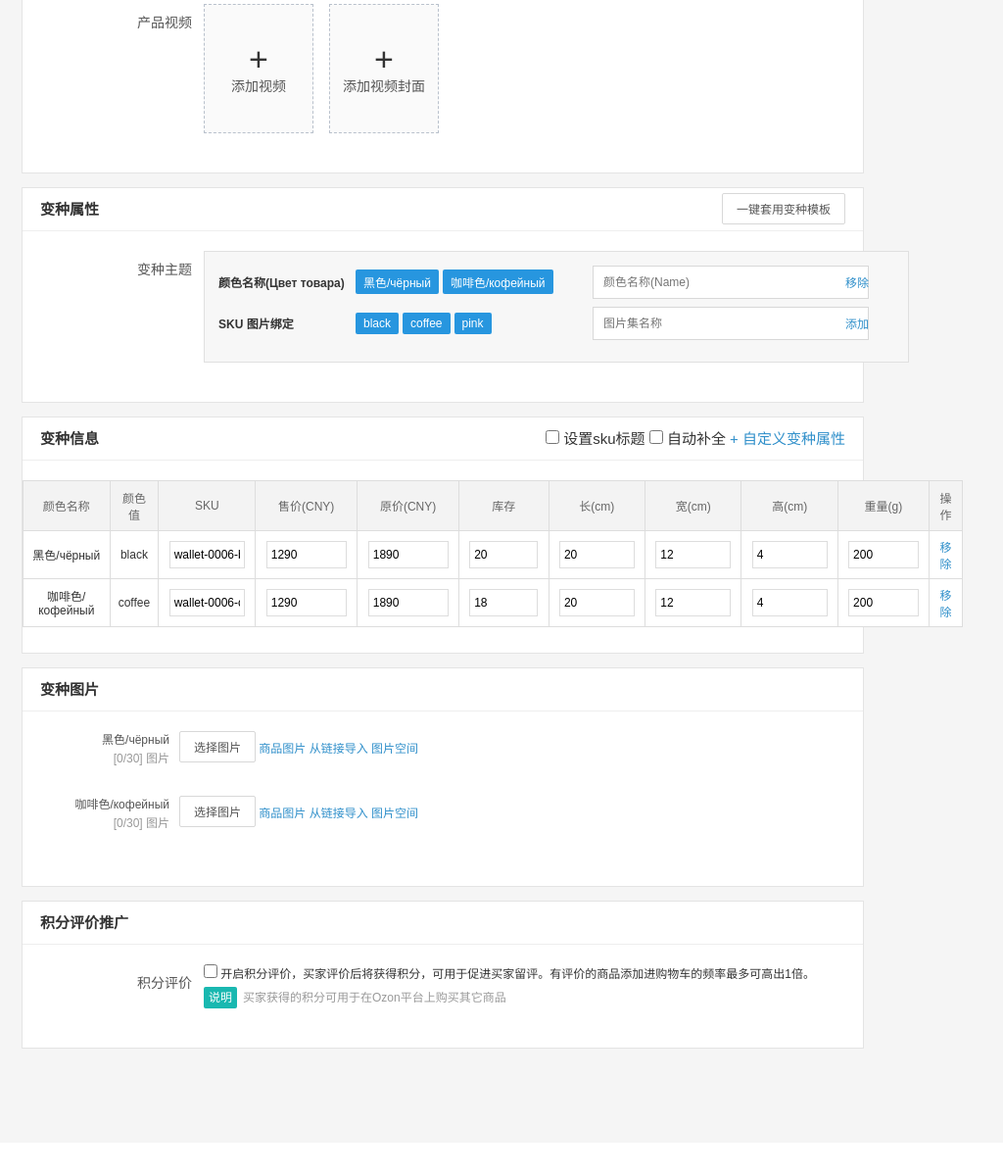
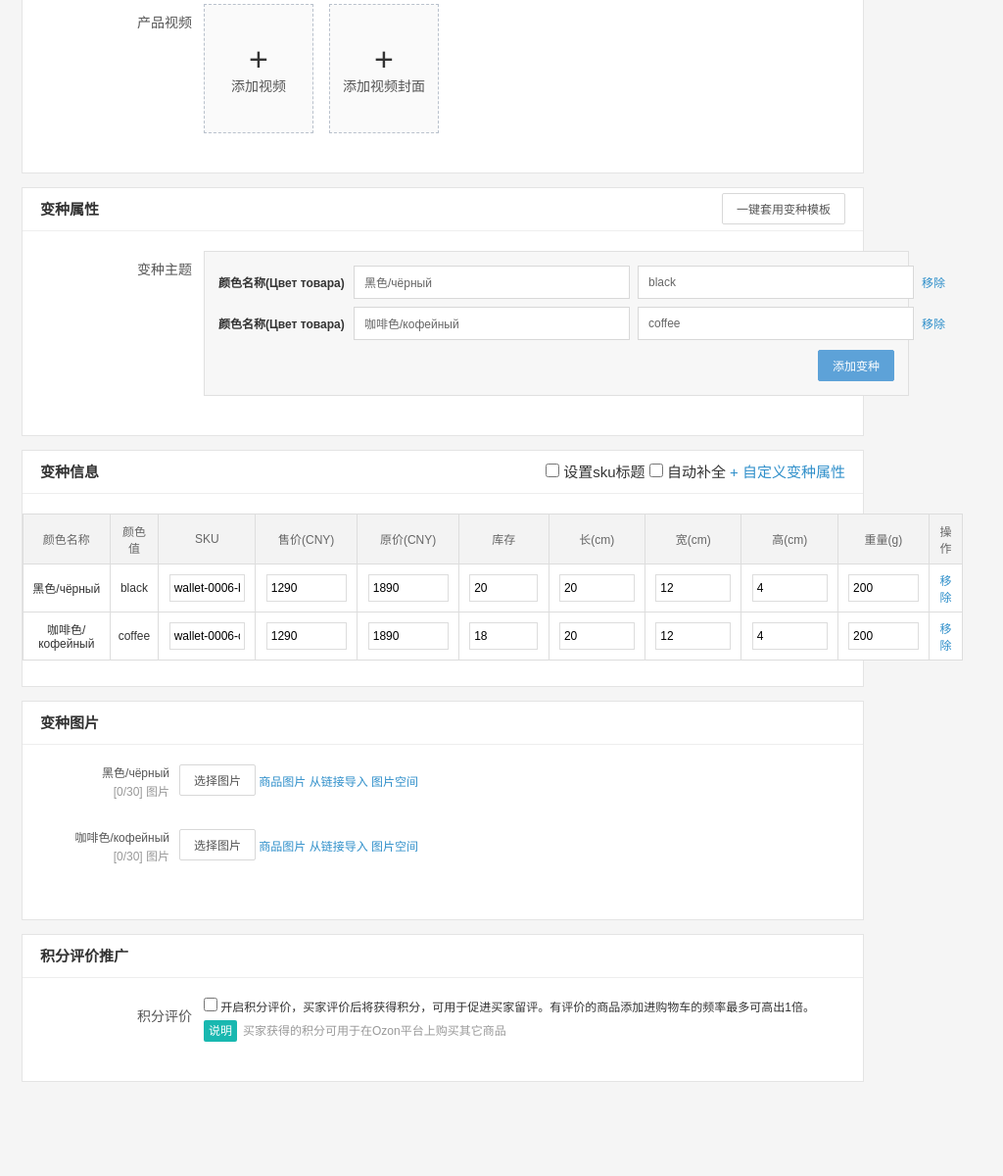
Before and after one commit to RForestLiu/sERP, a Flask app: page /ozon-product/edit in a window 1280 px wide. Shown: the part 2094-3294 px from the top of the page at 98% size, without its empty margins (0-1024 px from the left). Before the commit the page ends 3164 px from the top, so only its background shows below. Run offline with Flask 3, Linux system fonts and the light colour scheme; some libraries are stand-ins or nearby versions.

Commit message:
feat: edit ozon variant themes

```diff
--- a/templates/ozon_product_editor.html
+++ b/templates/ozon_product_editor.html
@@ -280,10 +280,15 @@
         }
         .variant-row {
             display: grid;
-            grid-template-columns: 130px 1fr 250px 50px;
+            grid-template-columns: 130px 1fr 1fr 52px;
             gap: 8px;
             align-items: center;
             margin-bottom: 8px;
+        }
+        .variant-theme-actions {
+            margin-top: 10px;
+            display: flex;
+            justify-content: flex-end;
         }
         .pill {
             display: inline-block;
@@ -769,8 +774,8 @@
             <div class="form-card-header"><h4 class="form-card-title">变种属性 <button type="button" style="float:right;margin:5px 18px 0 0">一键套用变种模板</button></h4></div>
             <div class="form-card-content">
                 <div class="ant-form-item"><div class="ant-form-item-label"><label>变种主题</label></div><div class="ant-form-item-control"><div class="variant-box">
-                    <div class="variant-row"><b>颜色名称(Цвет товара)</b><div><span class="pill">黑色/чёрный</span><span class="pill">咖啡色/кофейный</span></div><input class="input" placeholder="颜色名称(Name)"><a>移除</a></div>
-                    <div class="variant-row"><b>SKU 图片绑定</b><div><span class="pill">black</span><span class="pill">coffee</span><span class="pill">pink</span></div><input class="input" placeholder="图片集名称"><a>添加</a></div>
+                    <div id="variant-theme-list"></div>
+                    <div class="variant-theme-actions"><button type="button" class="blue" data-action="add-variant-theme">添加变种</button></div>
                 </div></div></div>
             </div>
         </section>
@@ -780,20 +785,14 @@
             <div class="form-card-content">
                 <table>
                     <thead><tr><th>颜色名称</th><th>颜色值</th><th>SKU</th><th>售价(CNY)</th><th>原价(CNY)</th><th>库存</th><th>长(cm)</th><th>宽(cm)</th><th>高(cm)</th><th>重量(g)</th><th>操作</th></tr></thead>
-                    <tbody>
-                        <tr><td>黑色/чёрный</td><td>black</td><td><input class="tbl-input" value="wallet-0006-black"></td><td><input class="tbl-input" value="1290"></td><td><input class="tbl-input" value="1890"></td><td><input class="tbl-input" value="20"></td><td><input class="tbl-input" value="20"></td><td><input class="tbl-input" value="12"></td><td><input class="tbl-input" value="4"></td><td><input class="tbl-input" value="200"></td><td><a>移除</a></td></tr>
-                        <tr><td>咖啡色/кофейный</td><td>coffee</td><td><input class="tbl-input" value="wallet-0006-coffee"></td><td><input class="tbl-input" value="1290"></td><td><input class="tbl-input" value="1890"></td><td><input class="tbl-input" value="18"></td><td><input class="tbl-input" value="20"></td><td><input class="tbl-input" value="12"></td><td><input class="tbl-input" value="4"></td><td><input class="tbl-input" value="200"></td><td><a>移除</a></td></tr>
-                    </tbody>
+                    <tbody id="variant-info-body"></tbody>
                 </table>
             </div>
         </section>
 
         <section class="form-card category-dependent{% if mode == 'create' %} is-hidden{% endif %}" id="variantImage">
             <div class="form-card-header"><h4 class="form-card-title">变种图片</h4></div>
-            <div class="form-card-content">
-                <div class="img-row" data-variant-key="black"><div class="img-title">黑色/чёрный<br><span style="color:#999">[0/30] 图片</span></div><div><button type="button" data-action="pick-variant-images" data-variant-key="black">选择图片</button> <a>商品图片</a> <a>从链接导入</a> <a>图片空间</a><br><div class="variant-selected-images" data-variant-images="black"></div></div></div>
-                <div class="img-row" data-variant-key="coffee"><div class="img-title">咖啡色/кофейный<br><span style="color:#999">[0/30] 图片</span></div><div><button type="button" data-action="pick-variant-images" data-variant-key="coffee">选择图片</button> <a>商品图片</a> <a>从链接导入</a> <a>图片空间</a><br><div class="variant-selected-images" data-variant-images="coffee"></div></div></div>
-            </div>
+            <div class="form-card-content" id="variant-image-rows"></div>
         </section>
         <section class="form-card" id="scoreInfo">
             <div class="form-card-header"><h4 class="form-card-title">积分评价推广</h4></div>
@@ -911,6 +910,10 @@ var pageState = {
     categoryTypeId: null,
     categoryAttributes: [],
     attributeEvidence: {},
+    variantThemes: [
+        { label: "黑色/чёрный", key: "black", sku: "wallet-0006-black", price: "1290", old_price: "1890", stock: "20", depth: "20", width: "12", height: "4", weight: "200" },
+        { label: "咖啡色/кофейный", key: "coffee", sku: "wallet-0006-coffee", price: "1290", old_price: "1890", stock: "18", depth: "20", width: "12", height: "4", weight: "200" }
+    ],
     variantImages: {},
     activeVariantKey: "",
     productImageSets: [],
@@ -1039,6 +1042,87 @@ function renderSelectedProduct(product) {
     host.style.display = "grid";
 }
 
+function renderVariantThemes() {
+    var host = $("variant-theme-list");
+    if (!host) return;
+    host.innerHTML = pageState.variantThemes.map(function (theme, index) {
+        return '<div class="variant-row" data-variant-theme-index="' + index + '">' +
+            '<b>颜色名称(Цвет товара)</b>' +
+            '<input class="input" data-variant-theme-field="label" data-variant-theme-index="' + index + '" value="' + esc(theme.label || "") + '">' +
+            '<input class="input" data-variant-theme-field="key" data-variant-theme-index="' + index + '" value="' + esc(theme.key || "") + '">' +
+            '<a data-action="remove-variant-theme" data-variant-theme-index="' + index + '">移除</a>' +
+            '</div>';
+    }).join("");
+    renderVariantInfoRows();
+    renderVariantImageRows();
+}
+
+function renderVariantInfoRows() {
+    var body = $("variant-info-body");
+    if (!body) return;
+    body.innerHTML = pageState.variantThemes.map(function (theme, index) {
+        return '<tr data-variant-key="' + esc(theme.key || "") + '">' +
+            '<td>' + esc(theme.label || "") + '</td>' +
+            '<td>' + esc(theme.key || "") + '</td>' +
+            '<td><input class="tbl-input" data-variant-theme-field="sku" data-variant-theme-index="' + index + '" value="' + esc(theme.sku || "") + '"></td>' +
+            '<td><input class="tbl-input" data-variant-theme-field="price" data-variant-theme-index="' + index + '" value="' + esc(theme.price || "") + '"></td>' +
+            '<td><input class="tbl-input" data-variant-theme-field="old_price" data-variant-theme-index="' + index + '" value="' + esc(theme.old_price || "") + '"></td>' +
+            '<td><input class="tbl-input" data-variant-theme-field="stock" data-variant-theme-index="' + index + '" value="' + esc(theme.stock || "") + '"></td>' +
+            '<td><input class="tbl-input" data-variant-theme-field="depth" data-variant-theme-index="' + index + '" value="' + esc(theme.depth || "") + '"></td>' +
+            '<td><input class="tbl-input" data-variant-theme-field="width" data-variant-theme-index="' + index + '" value="' + esc(theme.width || "") + '"></td>' +
+            '<td><input class="tbl-input" data-variant-theme-field="height" data-variant-theme-index="' + index + '" value="' + esc(theme.height || "") + '"></td>' +
+            '<td><input class="tbl-input" data-variant-theme-field="weight" data-variant-theme-index="' + index + '" value="' + esc(theme.weight || "") + '"></td>' +
+            '<td><a data-action="remove-variant-theme" data-variant-theme-index="' + index + '">移除</a></td>' +
+            '</tr>';
+    }).join("");
+}
+
+function renderVariantImageRows() {
+    var host = $("variant-image-rows");
+    if (!host) return;
+    host.innerHTML = pageState.variantThemes.map(function (theme) {
+        var key = theme.key || "";
+        var count = (pageState.variantImages[key] || []).length;
+        return '<div class="img-row" data-variant-key="' + esc(key) + '">' +
+            '<div class="img-title">' + esc(theme.label || key) + '<br><span style="color:#999">[' + count + '/30] 图片</span></div>' +
+            '<div><button type="button" data-action="pick-variant-images" data-variant-key="' + esc(key) + '">选择图片</button> ' +
+            '<a>商品图片</a> <a>从链接导入</a> <a>图片空间</a><br>' +
+            '<div class="variant-selected-images" data-variant-images="' + esc(key) + '"></div></div>' +
+            '</div>';
+    }).join("");
+    pageState.variantThemes.forEach(function (theme) {
+        renderVariantSelectedImages(theme.key || "");
+    });
+}
+
+function addVariantTheme() {
+    pageState.variantThemes.push({ label: "", key: "", sku: "", price: "", old_price: "", stock: "", depth: "", width: "", height: "", weight: "" });
+    renderVariantThemes();
+}
+
+function updateVariantTheme(index, field, value) {
+    var theme = pageState.variantThemes[index];
+    if (!theme) return;
+    var oldKey = theme.key;
+    theme[field] = value;
+    if (field === "key" && oldKey !== value) {
+        pageState.variantImages[value] = pageState.variantImages[oldKey] || [];
+        delete pageState.variantImages[oldKey];
+    }
+    if (field === "label" || field === "key") {
+        renderVariantInfoRows();
+        renderVariantImageRows();
+    }
+}
+
+function removeVariantTheme(index) {
+    var theme = pageState.variantThemes[index];
+    if (!theme) return;
+    delete pageState.variantImages[theme.key];
+    pageState.variantThemes.splice(index, 1);
+    renderVariantThemes();
+}
+
 function imageDisplayName(image, index) {
     var raw = image.filename || image.local_path || image.url || ("图片 " + (index + 1));
     return String(raw).split(/[\\/]/).pop();
@@ -1051,7 +1135,7 @@ function renderVariantSelectedImages(variantKey) {
     host.innerHTML = images.map(function (image) {
         return '<span class="pic"><img src="' + esc(image.url || "") + '" alt=""></span>';
     }).join("");
-    var row = document.querySelector('[data-variant-key="' + String(variantKey).replace(/"/g, '\\"') + '"]');
+    var row = document.querySelector('.img-row[data-variant-key="' + String(variantKey).replace(/"/g, '\\"') + '"]');
     if (row) {
         var count = row.querySelector(".img-title span");
         if (count) count.textContent = "[" + images.length + "/30] 图片";
@@ -1142,6 +1226,7 @@ async function selectProduct(skc) {
         pageState.product = product;
         pageState.skc = product.skc || skc;
         pageState.variantImages = {};
+        renderVariantImageRows();
         $("top-skc").textContent = pageState.skc;
         $("title-input").value = product.title || product.name || "";
         renderSelectedProduct(product);
@@ -1478,6 +1563,11 @@ function markAttributeStatus(attrId, attr, filled, matched) {
 }
 
 document.addEventListener("change", function (event) {
+    var variantField = event.target && event.target.getAttribute && event.target.getAttribute("data-variant-theme-field");
+    if (variantField) {
+        updateVariantTheme(Number(event.target.getAttribute("data-variant-theme-index")), variantField, event.target.value);
+        return;
+    }
     var attrId = event.target && event.target.getAttribute && event.target.getAttribute("data-attr-id");
     if (!attrId) return;
     var status = document.querySelector('[data-attr-status="' + String(attrId).replace(/"/g, '\\"') + '"]');
@@ -1521,6 +1611,16 @@ document.addEventListener("input", function (event) {
 });
 
 document.addEventListener("click", function (event) {
+    var addVariantBtn = event.target && event.target.closest && event.target.closest('[data-action="add-variant-theme"]');
+    if (addVariantBtn) {
+        addVariantTheme();
+        return;
+    }
+    var removeVariantBtn = event.target && event.target.closest && event.target.closest('[data-action="remove-variant-theme"]');
+    if (removeVariantBtn) {
+        removeVariantTheme(Number(removeVariantBtn.getAttribute("data-variant-theme-index")));
+        return;
+    }
     var pickBtn = event.target && event.target.closest && event.target.closest('[data-action="pick-variant-images"]');
     if (pickBtn) {
         openVariantImagePicker(pickBtn.getAttribute("data-variant-key") || "");
@@ -1966,6 +2066,7 @@ async function autoFill() {
 }
 
 function init() {
+    renderVariantThemes();
     loadStores();
     if (pageState.skc) {
         selectProduct(pageState.skc);
```
Also changed, not shown: tests/listing/test_ozon_variant_theme_editor.py (added, +24 -0 lines).
